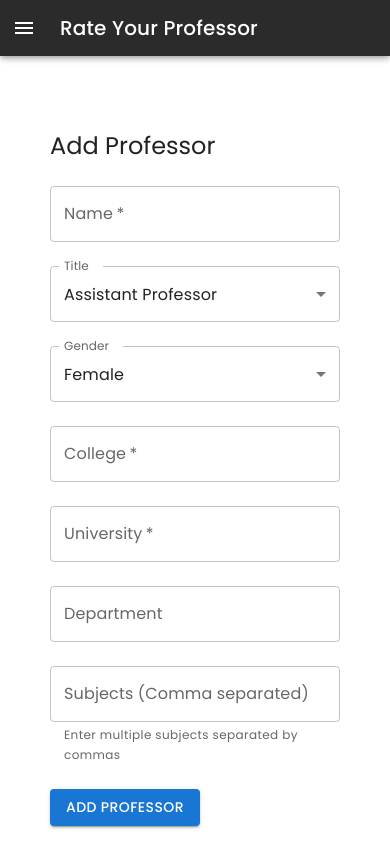
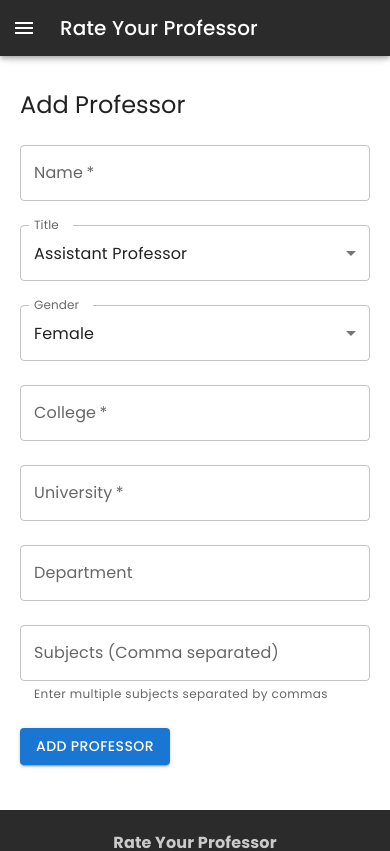
Before and after one commit to GobindSinghDhanjal/ryp-frontend, a Next.js app: page /addprofessor in a window 390 px wide. Shown: the top 851 px of the page. Built offline with nearby package versions, Linux system fonts and the light colour scheme.

Commit message:
reduced the padding in add professor

```diff
--- a/app/addprofessor/page.js
+++ b/app/addprofessor/page.js
@@ -1,15 +1,14 @@
 "use client";
-import React from 'react'
-import AddProfessor from './AddProfessor';
+import React from "react";
+import AddProfessor from "./AddProfessor";
 
 const page = () => {
   return (
-    <div className="container">
-        <div className="sub-container">
-            <AddProfessor/>
-        </div>
+    <div>
+      <br />
+      <AddProfessor />
     </div>
-  )
-}
+  );
+};
 
 export default page;
--- a/app/components/SearchBox.jsx
+++ b/app/components/SearchBox.jsx
@@ -156,7 +156,7 @@ export default function SearchBox2() {
     <div className="search-box">
       <Box sx={{ flexGrow: 1 }}>
         <AppBar className="app-bar" position="static">
-          <Toolbar>
+          <Toolbar sx={{ padding: 0 }}>
             <Search ref={inputRef}>
               <SearchIconWrapper>
                 <SearchIcon />
--- a/app/globals.css
+++ b/app/globals.css
@@ -61,10 +61,10 @@ body {
   margin: 2px auto;
 }
 
-.divider-p {
+/* .divider-p {
   padding-left: 16px;
   padding-right: 16px;
-}
+} */
 
 .banner-mobile {
   display: none !important;
@@ -286,7 +286,7 @@ footer hr {
   }
 
   .sub-container {
-    padding: 5px 25px;
+    padding: 5px 20px;
   }
 
   .banner-mobile {
```
